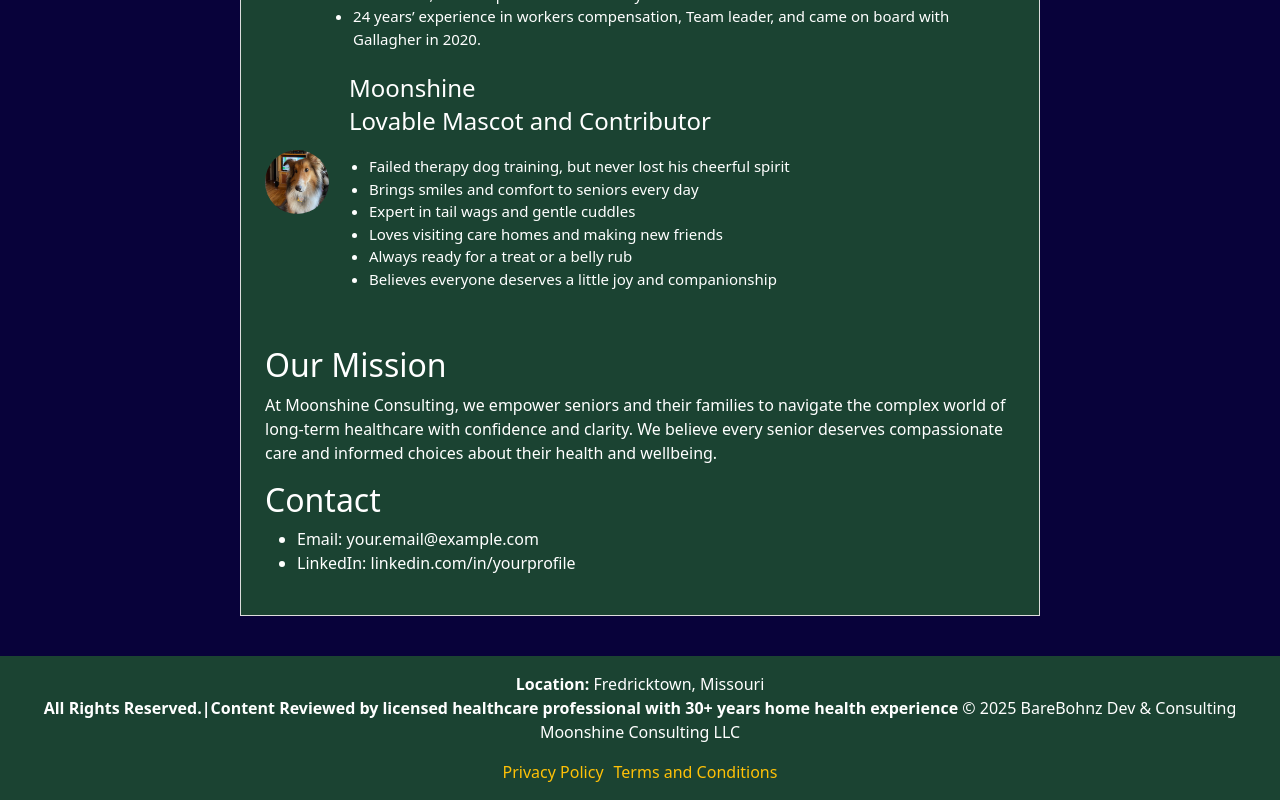
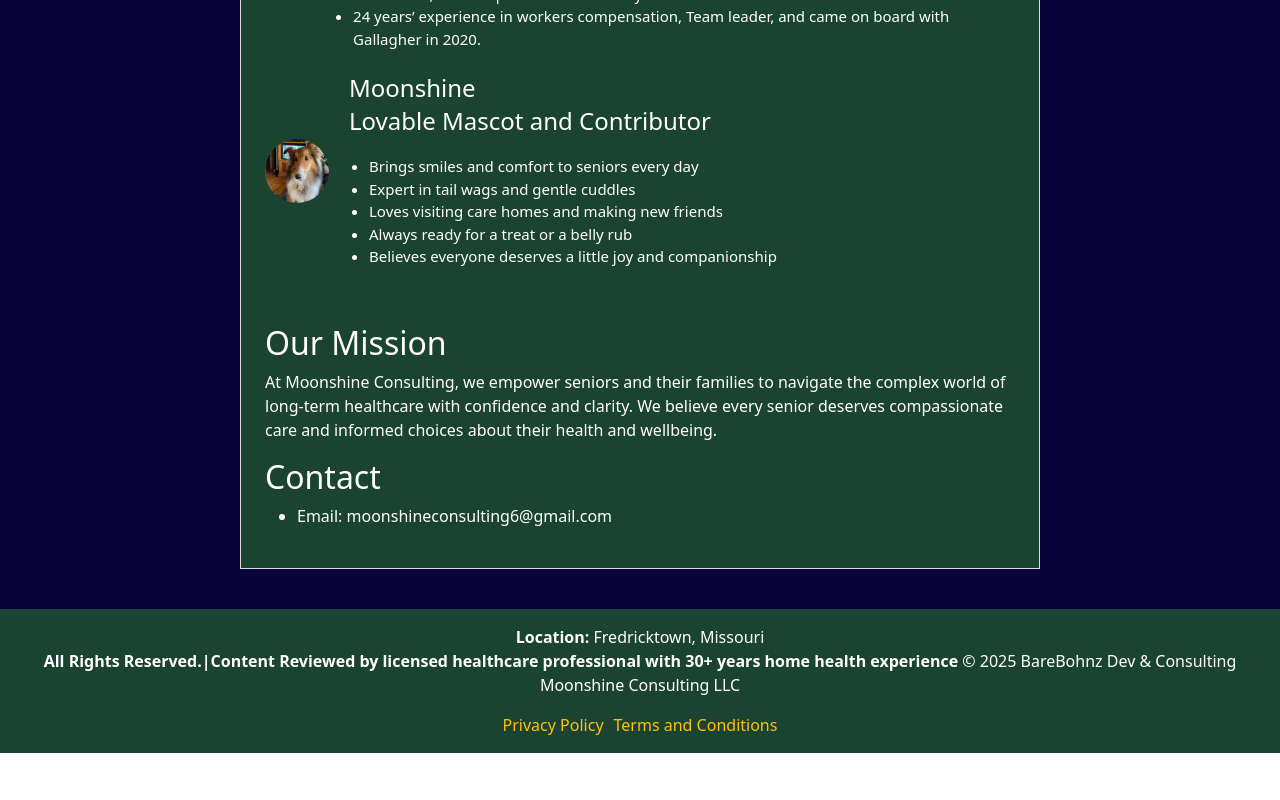
Before and after one commit to brandonbohn/Moonshineconsulting, a React (Create React App) app: page /biopage in a window 1280 px wide. Shown: the part 803-1603 px from the top of the page. After the commit the page ends 1556 px from the top, so only its background shows below. Built offline with nearby package versions, Linux system fonts and the light colour scheme.

Commit message:
updates to bio and homepage

```diff
--- a/src/Pages/Homepage.tsx
+++ b/src/Pages/Homepage.tsx
@@ -61,7 +61,7 @@
                       name: "Moonshine",
                       image: "./images/moonshine.jpg",
                       experience: "Our beloved mascot, Moonshine. While not an official therapy dog, he loves brightening the days of our senior patients with his visits and unconditional love.",
-                      title: "Therapy Dog"
+                      title: "Beloved Senior Companion"
                     },
 
                     ].map((member, idx) => (
--- a/src/Pages/biopage.tsx
+++ b/src/Pages/biopage.tsx
@@ -40,7 +40,6 @@
                             title: "Lovable Mascot and Contributor",
                             picture: "../../images/moonshine.jpg",
                             bioPoints: [
-                                "Failed therapy dog training, but never lost his cheerful spirit",
                                 "Brings smiles and comfort to seniors every day",
                                 "Expert in tail wags and gentle cuddles",
                                 "Loves visiting care homes and making new friends",
@@ -77,8 +76,8 @@
             <section>
                 <h2 style={{ color: "#fff" }}>Contact</h2>
                 <ul style={{ color: "#fff" }}>
-                    <li>Email: your.email@example.com</li>
-                    <li>LinkedIn: linkedin.com/in/yourprofile</li>
+                    <li>Email: moonshineconsulting6@gmail.com</li>
+
                 </ul>
             </section>
         </div>
```
